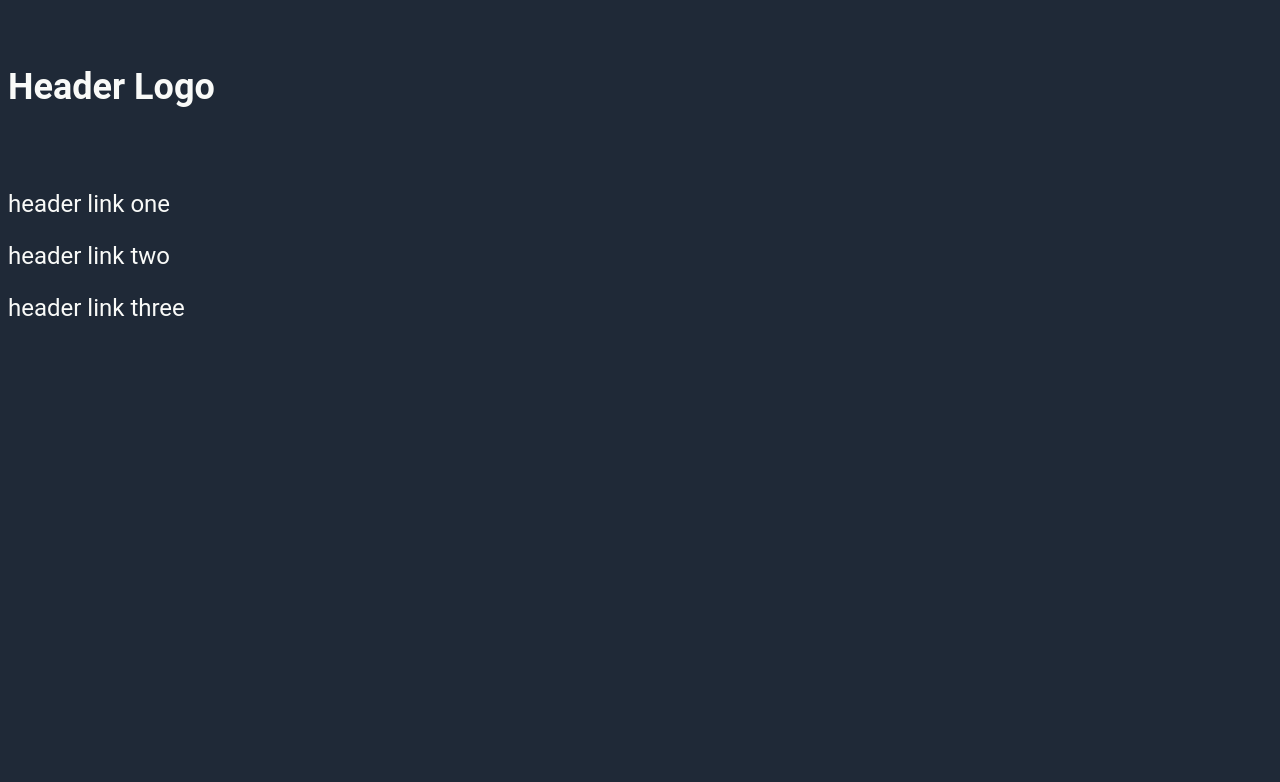
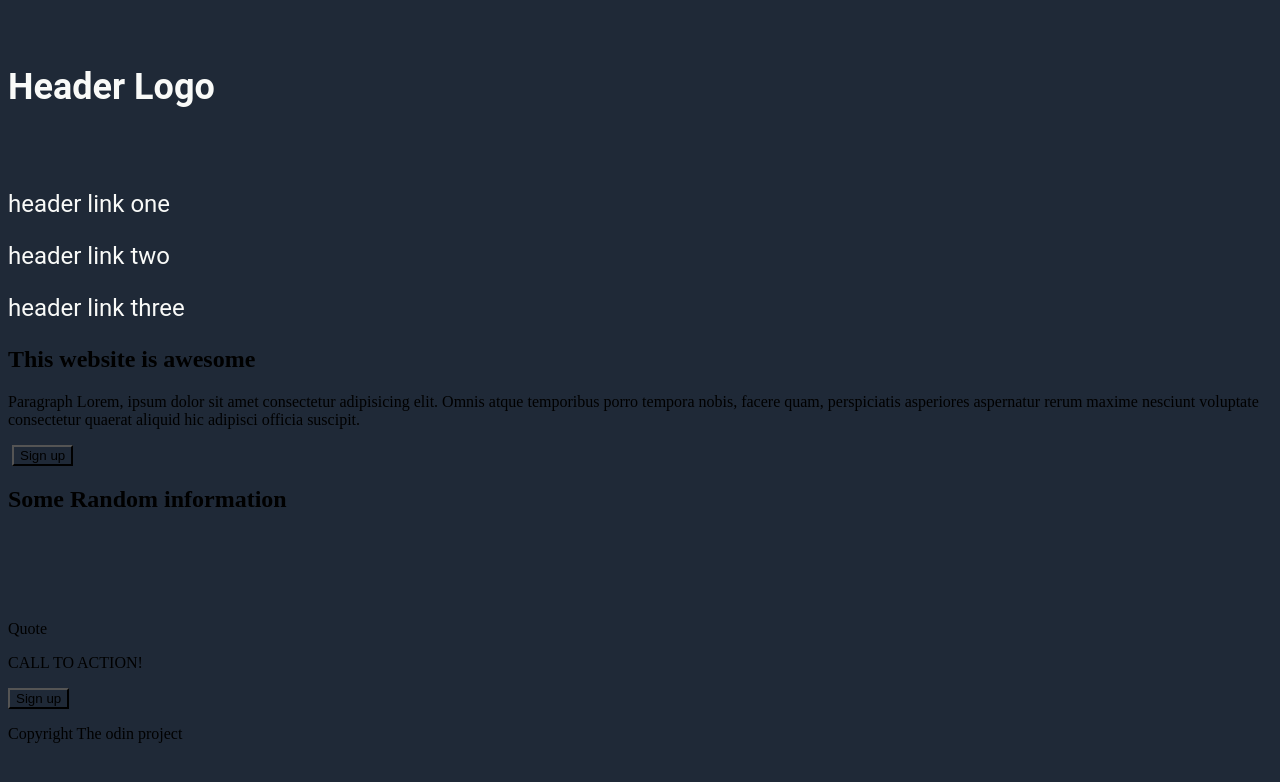
Before and after one commit to gabwastaken/landing-page, a plain HTML site: page index.html in a window 1280 px wide. Drawn offline with Linux system fonts and the light colour scheme.

Commit message:
Edited index.html

```diff
--- a/index.html
+++ b/index.html
@@ -17,6 +17,42 @@
     </div>
 </header>
 <body>
-
+    <section>
+        <div>
+            <h1>This website is awesome</h1>
+            <p>Paragraph Lorem, ipsum dolor sit amet consectetur adipisicing elit. Omnis atque temporibus porro tempora nobis, facere quam, perspiciatis asperiores aspernatur rerum maxime nesciunt voluptate consectetur quaerat aliquid hic adipisci officia suscipit.</p>
+            <img src="" aria-placeholder="">
+            <button>Sign up</button>
+        </div>
+    </section>
+    <section>
+        <h2>Some Random information</h2>
+        <div>
+            <img src=""><figcaption></figcaption>
+        </div>
+        <div>
+            <img src=""><figcaption></figcaption>
+        </div>
+        <div>
+            <img src=""><figcaption></figcaption>
+        </div>
+        <div>
+            <img src=""><figcaption></figcaption>
+        </div>
+    </section>
+    <section>
+        <div>
+            <p>Quote</p>
+        </div>
+    </section>
+    <section>
+        <div>
+            <p>CALL TO ACTION!</p>
+            <button>Sign up</button>
+        </div>
+    </section>
+    <footer>
+        <p>Copyright The odin project</p>
+    </footer>
 </body>
 </html>
```
